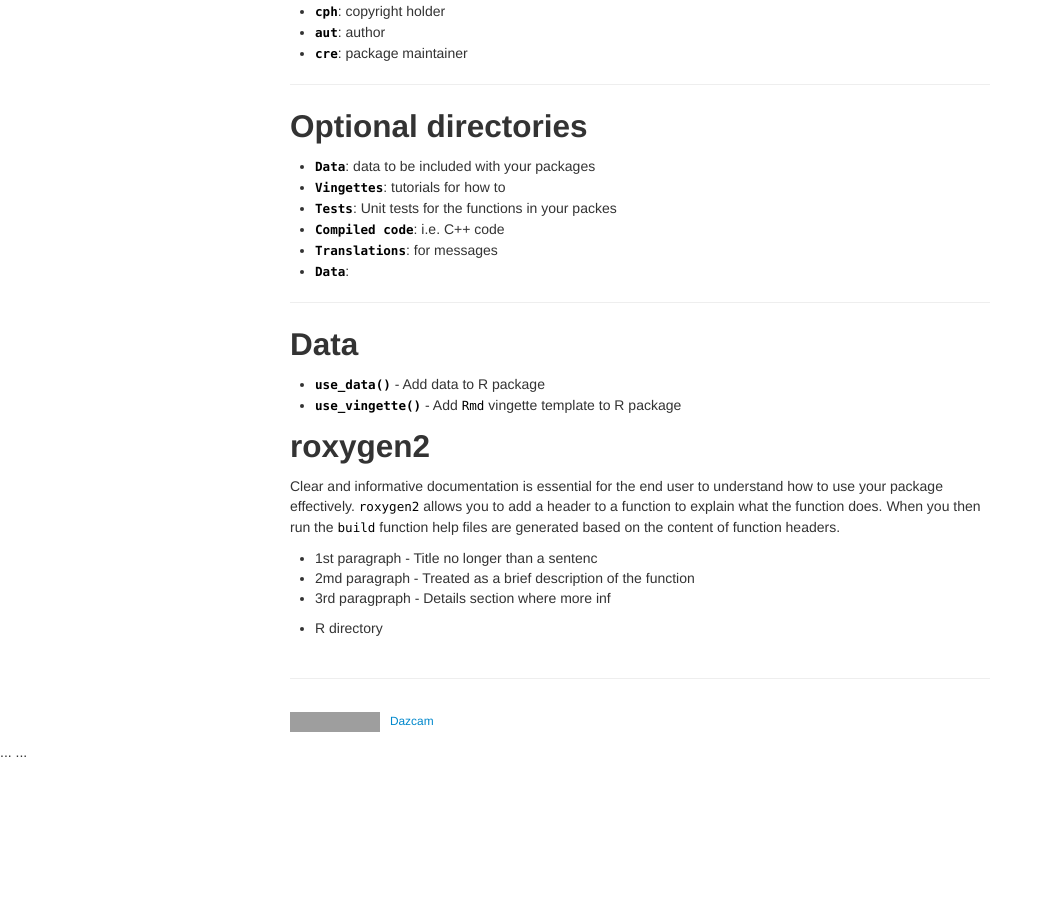
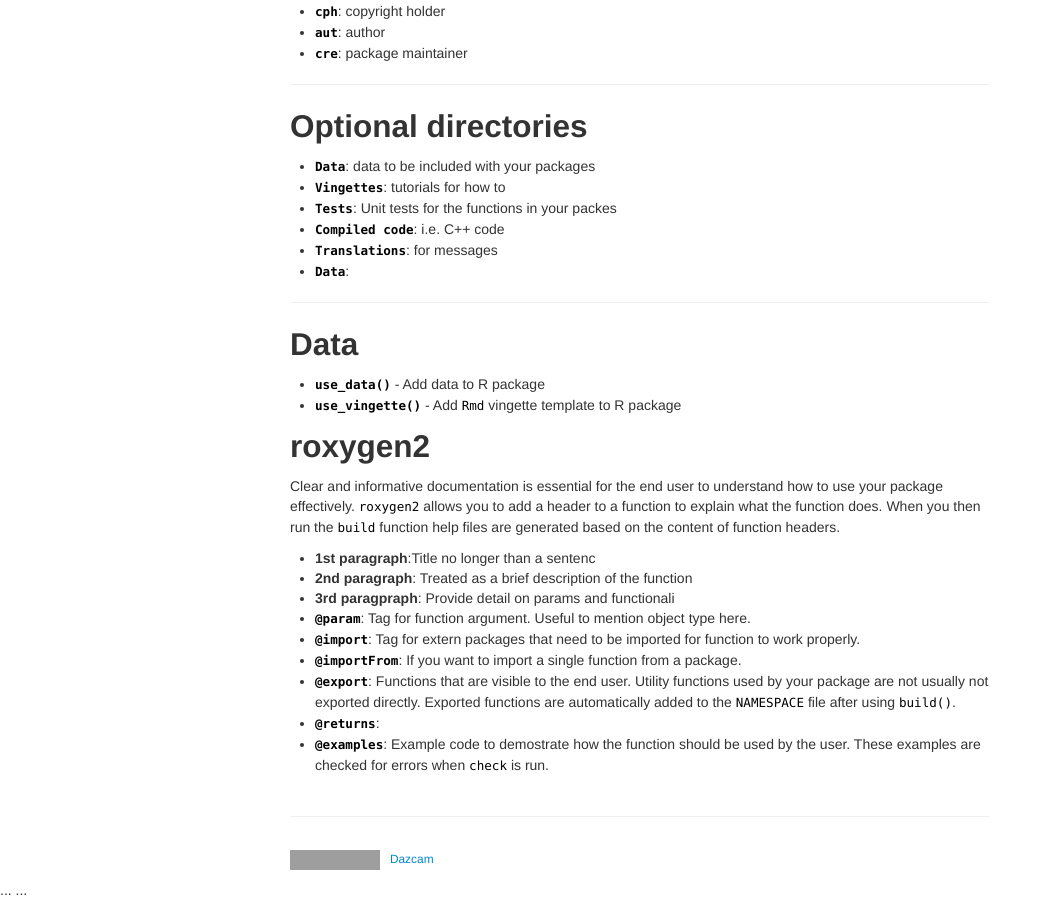
Before and after one commit to Dazcam/Bioinformatics-tutorials, a Jekyll site: the page built from pages/R_packages/01_key.md, in a window 1280 px wide and 900 px high, scrolled down 849 px. Shown: the whole window, without its empty margins (0-1052 px from the left). Built offline with Jekyll 4.4.1, drawn with Linux system fonts in a browser that asks for light colours; our own code applies the rules of GitHub Pages for plain Markdown files; before the commit the page ends 1611 px from its top, so only the background shows below that; grey boxes are pictures that could not be loaded.

Commit message:
Update 01_key.md

```diff
--- a/pages/R_packages/01_key.md
+++ b/pages/R_packages/01_key.md
@@ -65,8 +65,16 @@ how to use your package effectively. `roxygen2` allows you to add a header to
 a function to explain what the function does. When you then run the `build`
 function help files are generated based on the content of function headers.
 
-- 1st paragraph - Title no longer than a sentenc
-- 2md paragraph - Treated as a brief description of the function
-- 3rd paragpraph - Details section where more inf
-
-- R directory
+- **1st paragraph**:Title no longer than a sentenc
+- **2nd paragraph**: Treated as a brief description of the function
+- **3rd paragpraph**: Provide detail on params and functionali
+- **`@param`**: Tag for function argument. Useful to mention object type here.
+- **`@import`**: Tag for extern packages that need to be imported for function
+  to work properly.
+- **`@importFrom`**: If you want to import a single function from a package.
+- **`@export`**: Functions that are visible to the end user. Utility functions
+  used by your package are not usually not exported directly. Exported
+  functions are automatically added to the `NAMESPACE` file after using `build()`.
+- **`@returns`**:
+- **`@examples`**: Example code to demostrate how the function should be used by
+  the user. These examples are checked for errors when `check` is run.
```
